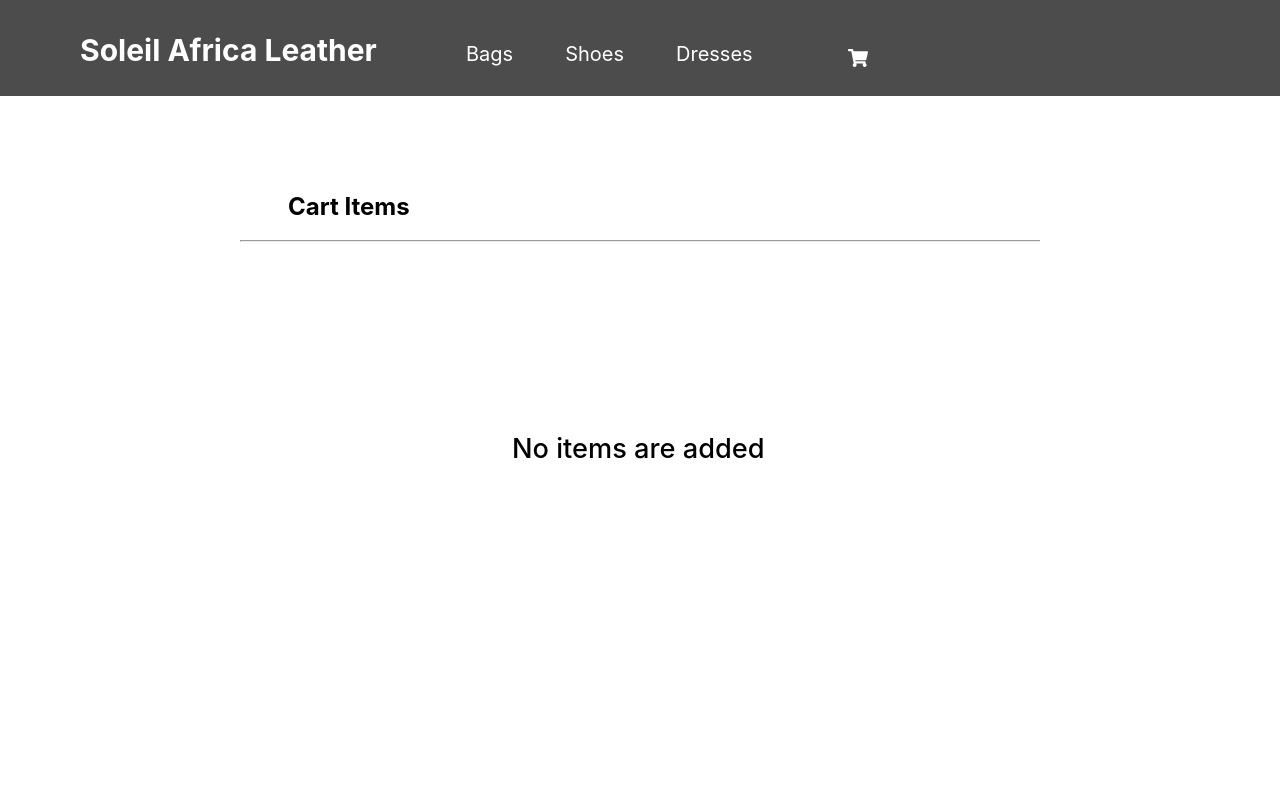
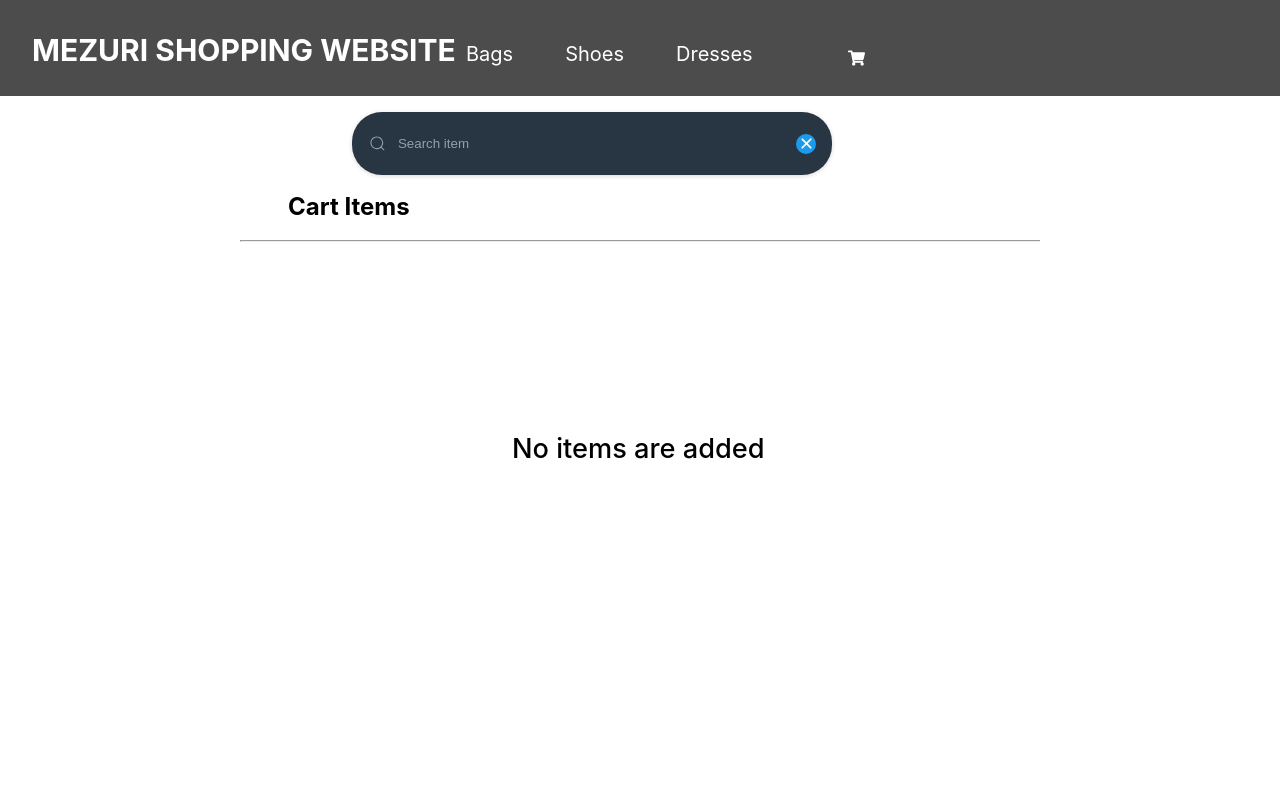
Before and after one commit to Mikee100/Mathubusiness, a React (Create React App) app in the folder mathubusiness/: page /shoppingcart in a window 1280 px wide. Shown: the top 800 px of the page. Built offline with nearby package versions, Linux system fonts and the light colour scheme.

Commit message:
worked on search and appearance

```diff
--- a/mathubusiness/src/App.css
+++ b/mathubusiness/src/App.css
@@ -6,3 +6,117 @@
 body{
   height: 70rem;
 }
+/* this is a recreation of twitter search in css */
+.form {
+  --input-text-color: #fff;
+  --input-bg-color: #283542;
+  --focus-input-bg-color: transparent;
+  --text-color: #949faa;
+  --active-color: #1b9bee;
+  --width-of-input: 200px;
+  --inline-padding-of-input: 1.2em;
+  --gap: 0.9rem;
+}
+/* form style */
+.form {
+  font-size: 0.9rem;
+  display: flex;
+  gap: 0.5rem;
+  align-items: center;
+  width: var(--width-of-input);
+  position: relative;
+  isolation: isolate;
+  top:7rem;
+  left:22rem;
+  width: 30rem;
+}
+/* a fancy bg for showing background and border when focus. */
+.fancy-bg {
+  position: absolute;
+  width: 100%;
+  inset: 0;
+  background: var(--input-bg-color);
+  border-radius: 30px;
+  height: 100%;
+  z-index: -1;
+  pointer-events: none;
+  box-shadow: rgba(0, 0, 0, 0.16) 0px 1px 4px;
+}
+/* label styling */
+label {
+  width: 100%;
+  padding: 0.8em;
+  height: 40px;
+  padding-inline: var(--inline-padding-of-input);
+  display: flex;
+  align-items: center;
+}
+
+.search,.close-btn {
+  position: absolute;
+}
+/* styling search-icon */
+.search {
+  fill: var(--text-color);
+  left: var(--inline-padding-of-input);
+}
+/* svg -- size */
+svg {
+  width: 17px;
+  display: block;
+}
+/* styling of close button */
+.close-btn {
+  border: none;
+  right: var(--inline-padding-of-input);
+  box-sizing: border-box;
+  display: flex;
+  align-items: center;
+  justify-content: center;
+  color: #fff;
+  padding: 0.1em;
+  width: 20px;
+  height: 20px;
+  border-radius: 50%;
+  background: var(--active-color);
+  opacity: 0;
+  visibility: hidden;
+}
+/* styling of input */
+.input {
+  color: black;
+  width: 100%;
+  margin-inline: min(2em,calc(var(--inline-padding-of-input) + var(--gap)));
+  background: none;
+  border: none;
+}
+
+.input:focus {
+  outline: none;
+}
+
+.input::placeholder {
+  color: var(--text-color)
+}
+/* input background change in focus */
+.input:focus ~ .fancy-bg {
+  border: 1px solid var(--active-color);
+  background: var(--focus-input-bg-color);
+}
+/* search icon color change in focus */
+.input:focus ~ .search {
+  fill: var(--active-color);
+}
+/* showing close button when typing */
+.input:valid ~ .close-btn {
+  opacity: 1;
+  visibility: visible;
+}
+/* this is for the default background in input,when selecting autofill options -- you can remove this code if you do not want to override the browser style.  */
+input:-webkit-autofill,
+input:-webkit-autofill:hover,
+input:-webkit-autofill:focus,
+input:-webkit-autofill:active {
+  -webkit-transition: "color 9999s ease-out, background-color 9999s ease-out";
+  -webkit-transition-delay: 9999s;
+}
--- a/mathubusiness/src/App.js
+++ b/mathubusiness/src/App.js
@@ -76,11 +76,30 @@ function App() {
   return (
 
 
-
       <BrowserRouter>
 
 
+<form class="form">
+    <label for="search">
+        <input class="input" type="text" required="" placeholder="Search item" id="search" />
+        <div class="fancy-bg"></div>
+        <div class="search">
+            <svg viewBox="0 0 24 24" aria-hidden="true" class="r-14j79pv r-4qtqp9 r-yyyyoo r-1xvli5t r-dnmrzs r-4wgw6l r-f727ji r-bnwqim r-1plcrui r-lrvibr">
+                <g>
+                    <path d="M21.53 20.47l-3.66-3.66C19.195 15.24 20 13.214 20 11c0-4.97-4.03-9-9-9s-9 4.03-9 9 4.03 9 9 9c2.215 0 4.24-.804 5.808-2.13l3.66 3.66c.147.146.34.22.53.22s.385-.073.53-.22c.295-.293.295-.767.002-1.06zM3.5 11c0-4.135 3.365-7.5 7.5-7.5s7.5 3.365 7.5 7.5-3.365 7.5-7.5 7.5-7.5-3.365-7.5-7.5z"></path>
+                </g>
+            </svg>
+        </div>
+        <button class="close-btn" type="reset">
+            <svg xmlns="http://www.w3.org/2000/svg" class="h-5 w-5" viewBox="0 0 20 20" fill="currentColor">
+                <path fill-rule="evenodd" d="M4.293 4.293a1 1 0 011.414 0L10 8.586l4.293-4.293a1 1 0 111.414 1.414L11.414 10l4.293 4.293a1 1 0 01-1.414 1.414L10 11.414l-4.293 4.293a1 1 0 01-1.414-1.414L8.586 10 4.293 5.707a1 1 0 010-1.414z" clip-rule="evenodd"></path>
+            </svg>
+        </button>
+    </label>
+</form>
+
 <main>
+
 
 
 
@@ -93,7 +112,7 @@ function App() {
 <Route path='about' element={<About productShoes={productShoes} handleAddProduct={handleAddProduct} />}  />
 <Route path='shoppingcart' element={<Shoppingcart cartItems={cartItems} handleAddProduct={handleAddProduct} handleRemoveProduct={handleRemoveProduct} handleCartClearance={handleCartClearance} />}  />
 <Route path='contact' element={<Contact productDresses={productDresses} handleAddProduct={handleAddProduct} />}  />
-<Route path="/navbar" element={<Navbar />}/>
+<Route path="navbar" element={<Navbar />}/>
 </Routes>
 <Navbar  cartItems={cartItems} />
  </main>
--- a/mathubusiness/src/data.js
+++ b/mathubusiness/src/data.js
@@ -12,7 +12,7 @@ const products = [
     image: "/images/bag2.jfif",
     title: "Chanel Bag",
     about:
-      "This is a very good looking Chanel bag from Spain made of pure cotton",
+      "This is a very good looking Chanel Bag from Spain made of pure cotton",
 
     price: 10000,
   },
--- a/mathubusiness/src/pages/About.js
+++ b/mathubusiness/src/pages/About.js
@@ -14,6 +14,9 @@ export default function About({productShoes, handleAddProduct }) {
 
 
     }
+
+
+
 
 const [popupcontent, setpopupcontent] = useState([]);
 const changecontent = (product) =>{
--- a/mathubusiness/src/pages/Navbar.js
+++ b/mathubusiness/src/pages/Navbar.js
@@ -10,11 +10,11 @@ function Navbar({cartItems}) {
     <div className='container_navbar'>
 
     <div className="nav">
-       <Link to='./produts' > <h1 className=" company_name ">Soleil Africa Leather </h1></Link>
+       <Link to='./products' > <h1 className=" company_name ">MEZURI SHOPPING WEBSITE </h1></Link>
 
 
             <ul>
-       <Link to='/products'  style={{ textDecoration: 'none'}} > <li >Bags  </li></Link>
+       <Link to='./products'  style={{ textDecoration: 'none'}} > <li >Bags  </li></Link>
 
        <Link to='./about'  style={{ textDecoration: 'none'}} > <li> Shoes </li></Link>
 
--- a/mathubusiness/src/pages/Shoppingcart.js
+++ b/mathubusiness/src/pages/Shoppingcart.js
@@ -4,6 +4,7 @@ import "./shoppingcart.css"
 export default function ShoppingCart({cartItems,handleAddProduct ,handleRemoveProduct, handleCartClearance}) {
 
   const totalPrice =cartItems.reduce((price,item) => price+item.quantity * item.price, 0 )
+
 
   return (
     <>
--- a/mathubusiness/src/pages/navbar.css
+++ b/mathubusiness/src/pages/navbar.css
@@ -37,7 +37,7 @@ text-decoration-line: none;
     font-size: 30px;
    font-family:[Kumbh Sans] ;
     font-weight: 700;
-    left:5rem;
+    left:2rem;
     color: white;
     top:2rem;
 
--- a/mathubusiness/src/pages/shoppingcart.css
+++ b/mathubusiness/src/pages/shoppingcart.css
@@ -145,3 +145,13 @@ font-size: 1.4rem;
     background-color: red;
 
 }
+.modal1 {
+    background-color: rgba(0, 0, 0, 0.5);
+    position: fixed;
+    top: 0;
+    left: 0;
+    right: 0;
+    bottom: 0;
+    overflow-y: auto;
+    scroll-behavior: auto;
+  }
```
